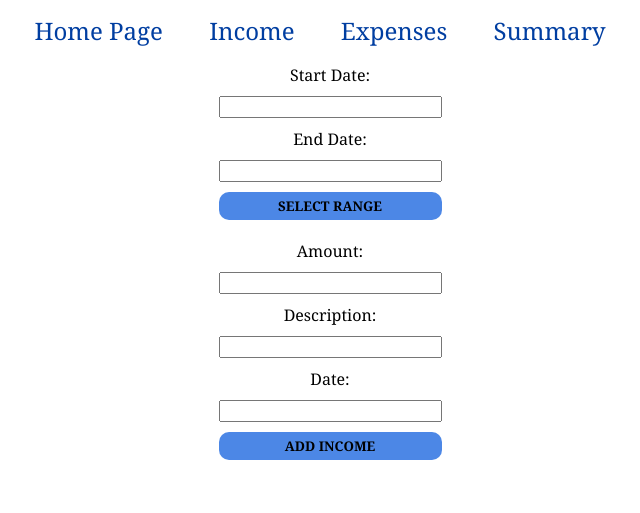
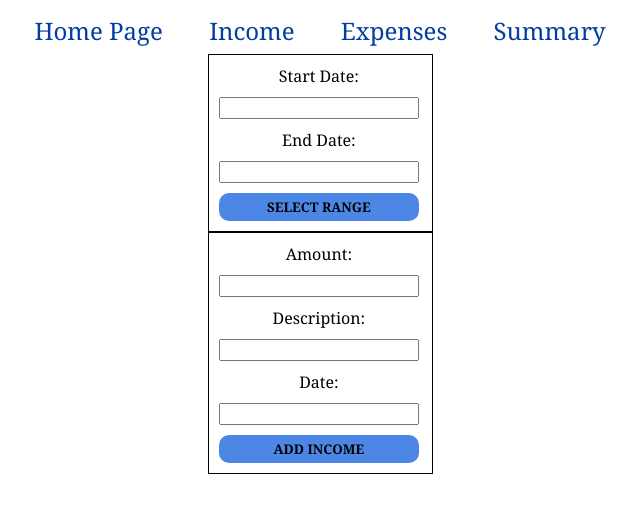
Before and after one commit to Truzi/django-app, a Django app: page /income in a window 1280 px wide. Shown: the top 513 px of the page, without its empty margins (320-960 px from the left). Run offline with Django 4.2, Linux system fonts and the light colour scheme; some libraries are stand-ins or nearby versions.

Commit message:
styled formes with a border

```diff
--- a/budget/mainapp/static/style.css
+++ b/budget/mainapp/static/style.css
@@ -71,6 +71,10 @@
   cursor: pointer;
 }
 
+.form {
+  border: 1px solid;
+}
+
 .form * {
   display: flex;
   flex-direction: column;
@@ -79,7 +83,7 @@
 
 .form > * {
   margin: 10px;
-  width: 100%;
+  width: 90%;
 }
 
 .form > button, .form > input[type="submit"] {
```
